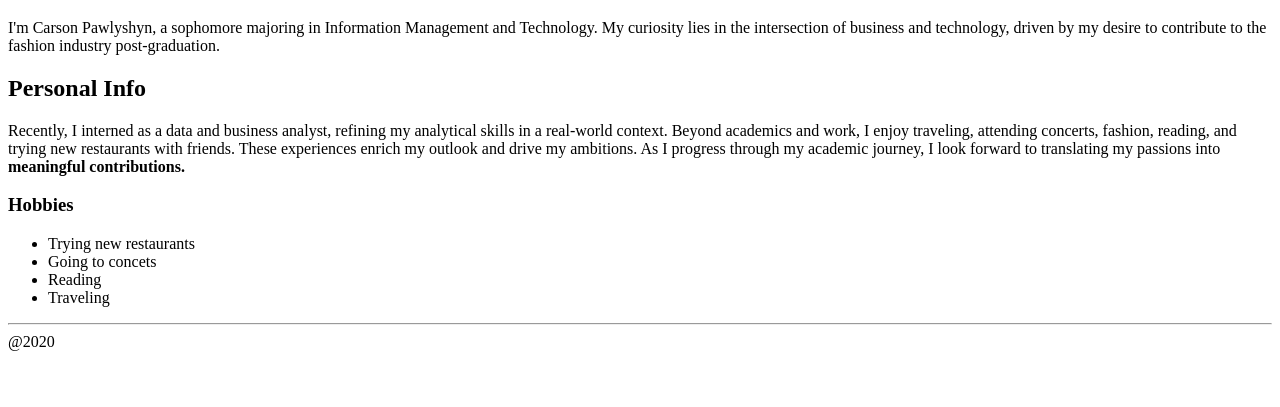
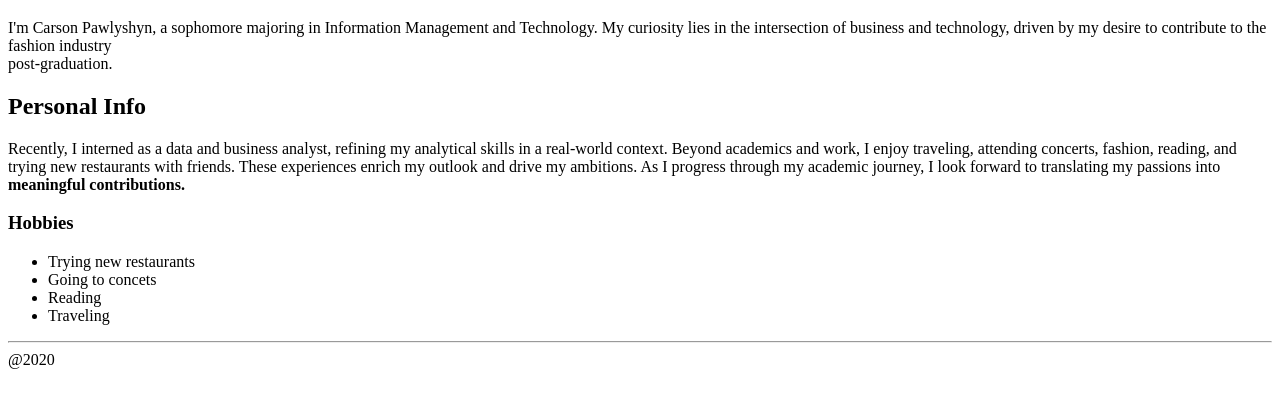
Before and after one commit to cpawlysh/ist263, a plain HTML site: page lab02/lab01/pawlyshyn-bio.html in a window 1280 px wide. Shown: the part 61-468 px from the top of the page. Drawn offline with Linux system fonts and the light colour scheme.

Commit message:
Minor modification to lab 2

```diff
--- a/lab02/lab01/pawlyshyn-bio.html
+++ b/lab02/lab01/pawlyshyn-bio.html
@@ -12,7 +12,7 @@
         <p>
             I'm Carson Pawlyshyn, a sophomore majoring in Information Management and Technology.
             My curiosity lies in the intersection of business and technology, driven by my desire to
-            contribute to the fashion industry post-graduation.
+            contribute to the fashion industry <br> post-graduation.
         </p>
         <h2>Personal Info</h2>
         <p>
```
Also changed, not shown: 1 other file.
